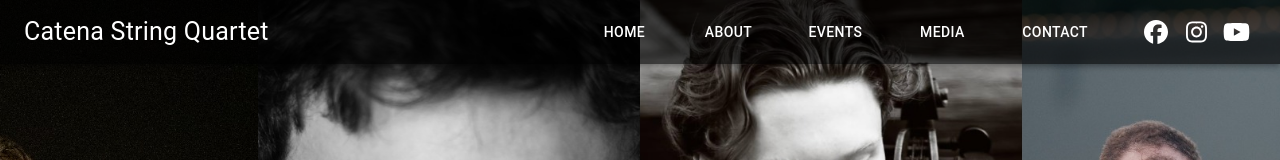
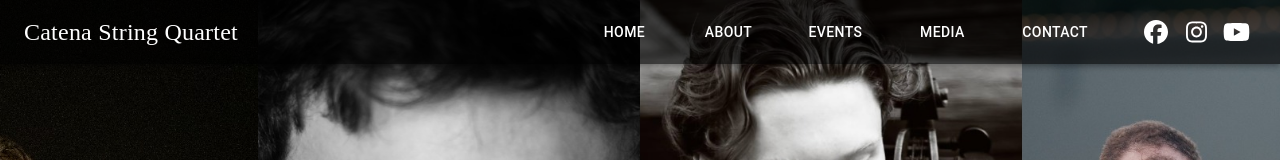
Before and after one commit to Sibelius343/uppsala-quartet, a Next.js app: page / in a window 1280 px wide. Shown: the top 160 px of the page. Built offline with nearby package versions, Linux system fonts and the light colour scheme.

Commit message:
Revert "updated nextjs dependency, added custom font for nav logo"
This reverts commit c311bc06d43ef086c1e6234a2d13121ff1643a87.

```diff
--- a/components/Navbar.tsx
+++ b/components/Navbar.tsx
@@ -5,13 +5,6 @@ import { faBars, faChevronLeft } from '@fortawesome/free-solid-svg-icons';
 import { faFacebook, faYoutube, faInstagram, IconDefinition } from "@fortawesome/free-brands-svg-icons";
 import { useState } from "react";
 import Image from "next/image";
-import { Alex_Brush } from "next/font/google";
-
-const navLogoFont = Alex_Brush({
-  subsets: ['latin'],
-  weight: ['400'],
-  style: ['normal'],
-})
 
 const drawerWidth = 240;
 
@@ -92,7 +85,7 @@ const NavLogo = () => {
   return (
     <Link href="/" passHref>
       <Box display="flex" flexDirection="row" alignItems="center" gap={4} sx={{ ":hover": { cursor: 'pointer' } }}>
-        <Typography color="white" fontSize="25px" noWrap overflow="visible" className={navLogoFont.className}>
+        <Typography color="white" fontSize="1.5rem" fontWeight={100} noWrap overflow="visible" fontFamily='cursive'>
           Catena String Quartet
         </Typography>
       </Box>
@@ -131,7 +124,7 @@ const Navbar = () => {
               </IconButton>
               <NavLogo />
             </Box> :
-            <Box display="flex" width="100%" alignItems="center">
+            <Box display="flex" width="100%">
               <NavLogo />
               <Box display="flex" flex={1} />
               <Box display="flex" gap={5} alignItems="center">
--- a/package.json
+++ b/package.json
@@ -26,7 +26,7 @@
     "formik": "^2.2.9",
     "mongoose": "^6.8.2",
     "multer": "^1.4.5-lts.1",
-    "next": "13.4.19",
+    "next": "12.2.3",
     "next-connect": "^0.13.0",
     "react": "18.2.0",
     "react-dom": "18.2.0",
--- a/pages/index.tsx
+++ b/pages/index.tsx
@@ -8,7 +8,7 @@ const Home: NextPage = () => {
   const theme = useTheme()
   const smallScreen = useMediaQuery(theme.breakpoints.down('md'));
 
-  const logoDimension = 200;
+  const logoDimension = "200px";
 
   return (
     <>
```
Also changed, not shown: 1 other file (tests, documents, lock files or other folders).
